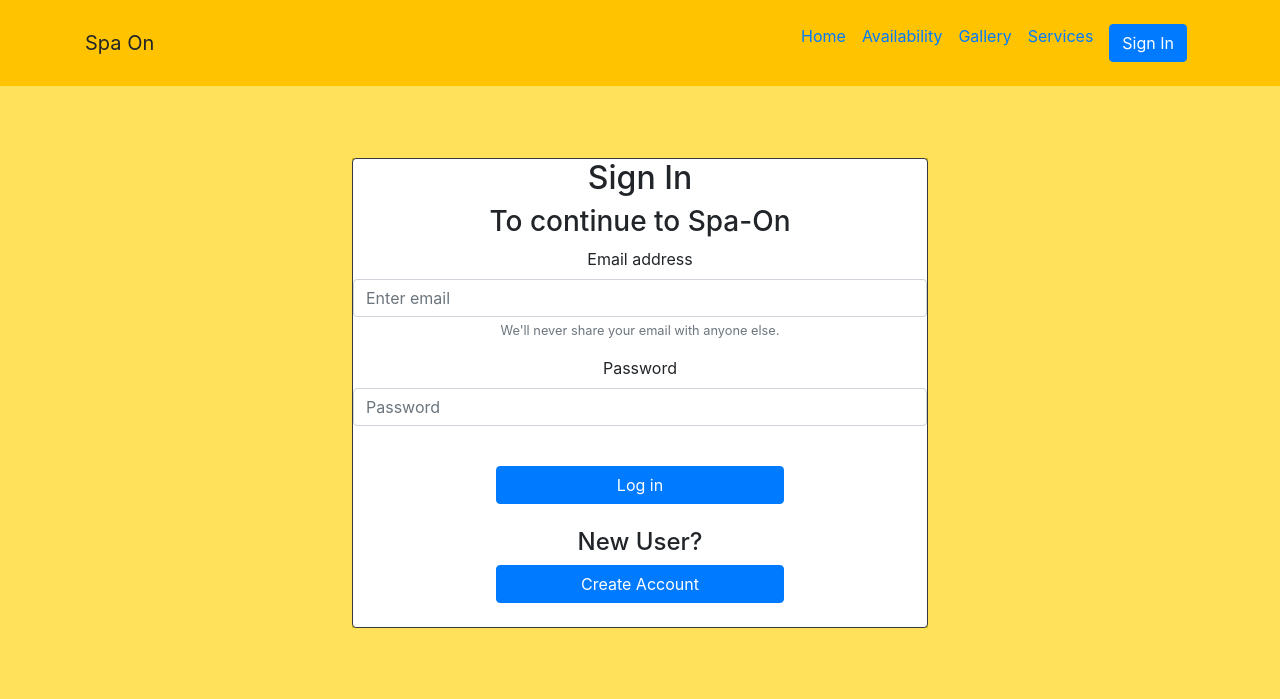
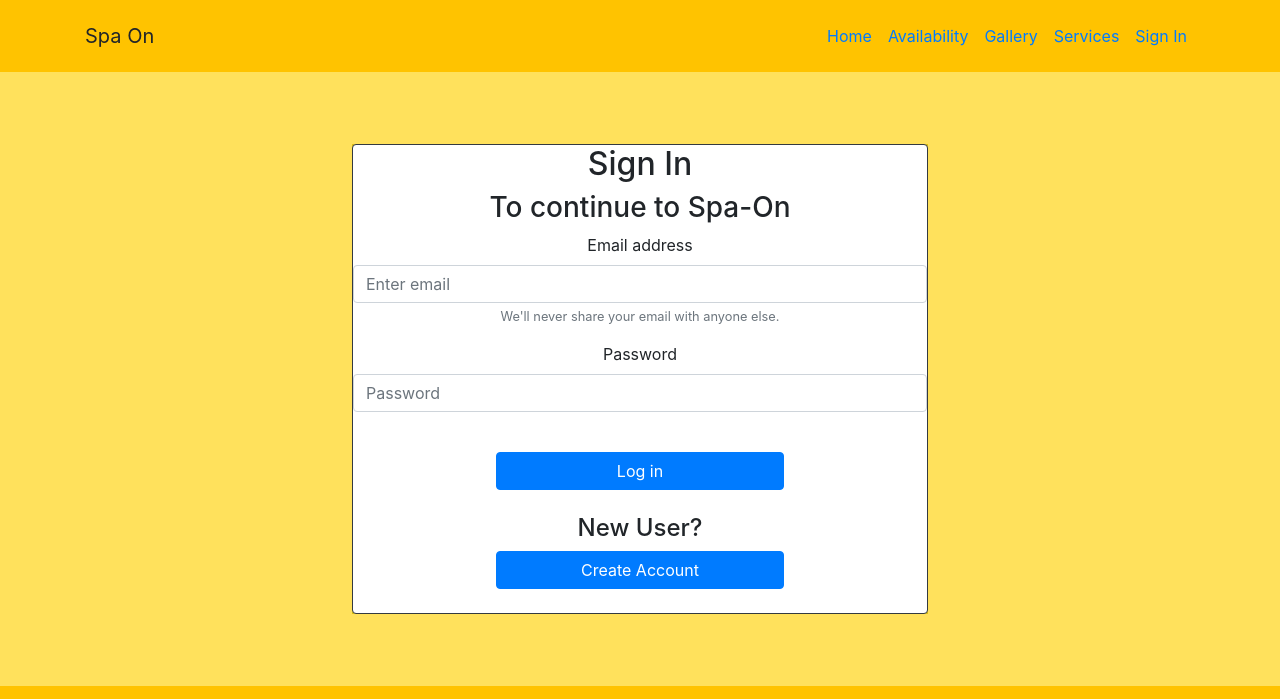
Before and after one commit to theZalmanian/TeamMinion, a PHP site: page /views/signIn.php in a window 1280 px wide. Shown: the top 699 px of the page. Run offline with PHP 8.4, Linux system fonts and the light colour scheme.

Commit message:
Fixed html validation issue with signIn.php

```diff
--- a/views/signIn.php
+++ b/views/signIn.php
@@ -48,7 +48,7 @@ Description:
                         Services
                     </a>
                     <a class="nav-link" href="signIn">
-                        <button type="button" class="btn btn-primary">Sign In</button>
+                        Sign In
                     </a>
                 </div>
             </div>
```
